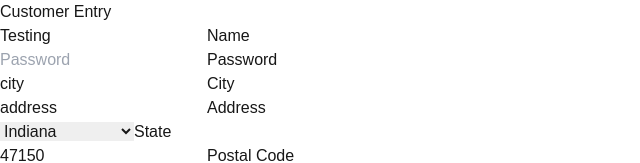
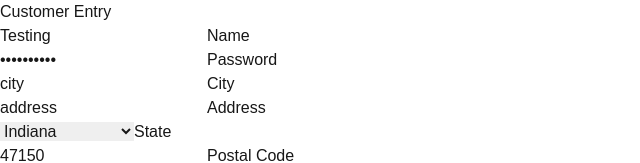
Before and after one commit to precisonline/react-form, a Next.js app: page / in a window 1280 px wide. Shown: the top 163 px of the page, without its empty margins (0-640 px from the left). Built offline with nearby package versions, Linux system fonts and the light colour scheme.

Commit message:
Fixed {...field} issue

```diff
--- a/src/app/components/FloatLabelPassword.tsx
+++ b/src/app/components/FloatLabelPassword.tsx
@@ -15,9 +15,10 @@ interface FloatLabelPasswordProps {
 
 export default function FloatLabelPassword({id, prompt, defaultValue, control } : FloatLabelPasswordProps) : React.JSX.Element {
     const { field, fieldState } = useController({ name: id, control });
+
     return(
         <div className="relative mb-4 mt-3">
-            <input type="password" id={id} name={id} value={defaultValue} className="peer h-10 p-2 w-full rounded-md placeholder-transparent border border-gray-300 text-gray-800 outline-none focus:border-[3px] focus:border-blue-400 focus:ring-0" placeholder={prompt} />
+            <input type="password" {...field } className="peer h-10 p-2 w-full rounded-md placeholder-transparent border border-gray-300 text-gray-800 outline-none focus:border-[3px] focus:border-blue-400 focus:ring-0" placeholder={prompt} />
             <label htmlFor={id} className="absolute left-0 ml-2 pl-1 pr-1 -top-2 text-gray-500 text-sm bg-white transition-all -peer-placeholder-shown:text-base peer-placeholder-shown:text-gray-400 peer-placeholder-shown:top-2 peer-placeholder-shown:bg-transparent peer-placeholder-shown:pl-0 peer-placeholder-shown:text-gray-800 peer-focus:-top-2 peer-focus:text-blue-400 peer-focus:text-sm peer-focus:bg-white peer-focus:pl-1 peer-focus:pr-1 peer-focus:font-bold">
             {prompt}
             </label>
```
